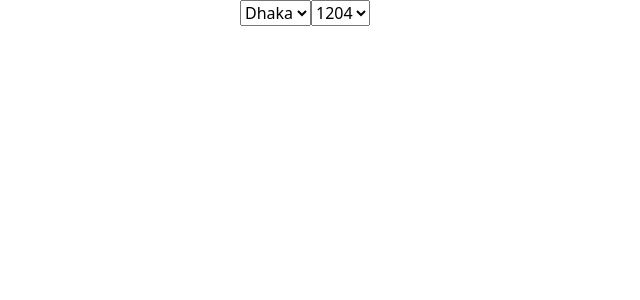
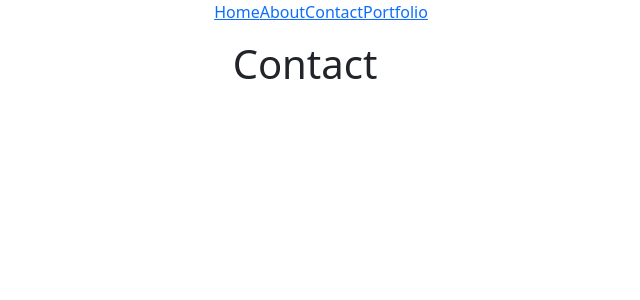
Before and after one commit to mithunbanerjee632/React-Js-Basic, a React (Create React App) app: page /contact in a window 1280 px wide. Shown: the top 300 px of the page, without its empty margins (335-975 px from the left). Built offline with nearby package versions, Linux system fonts and the light colour scheme.

Commit message:
react router

```diff
--- a/package.json
+++ b/package.json
@@ -9,6 +9,7 @@
     "bootstrap": "^5.1.3",
     "react": "^18.1.0",
     "react-dom": "^18.1.0",
+    "react-router-dom": "^6.3.0",
     "react-scripts": "5.0.1",
     "web-vitals": "^2.1.4"
   },
--- a/src/App.js
+++ b/src/App.js
@@ -19,13 +19,35 @@
 import Select from './Form/Select';
 import List from './Form/List';
 import JsonList from './Form/JsonList';
+import About from './pages/About';
+import Contact from './pages/Contact';
+import { Routes, Route, Link } from "react-router-dom";
+import Portfolio from './pages/Portfolio';
 
 function App() {
 
     return (
       <div className="App">
 
-           <JsonList/>
+      <div>
+                  <ul>
+                     <Link to="/">Home</Link>
+                     <Link to="/about">About</Link>
+                     <Link to="/contact">Contact</Link>
+                     <Link to="/portfolio">Portfolio</Link>
+                   </ul>
+                   </div>
+
+
+
+                   <Routes>
+
+                      <Route path="/about" element={<About/>} />
+                      <Route path="/contact" element={<Contact/>} />
+                      <Route path="/portfolio" element={<Portfolio/>} />
+
+
+                 </Routes>
        </div>
   );
 
--- a/src/Form/JsonList.js
+++ b/src/Form/JsonList.js
@@ -7,6 +7,15 @@
       {
         "city":"Dhaka",
         "zip":"1204"
+      },
+
+      {
+        "city":"Barishal",
+        "zip":"8240"
+      },
+      {
+        "city":"Sylhet",
+        "zip":"5000"
       }
 
     ];
--- /dev/null
+++ b/src/pages/About.js
@@ -0,0 +1,13 @@
+import React, { Component } from 'react';
+
+class About extends Component {
+  render() {
+    return (
+      <div>
+        <h1>About</h1>
+      </div>
+    );
+  }
+}
+
+export default About;
--- /dev/null
+++ b/src/pages/Contact.js
@@ -0,0 +1,13 @@
+import React, { Component } from 'react';
+
+class Contact extends Component {
+  render() {
+    return (
+      <div>
+        <h1>Contact</h1>
+      </div>
+    );
+  }
+}
+
+export default Contact;
--- /dev/null
+++ b/src/pages/Portfolio.js
@@ -0,0 +1,13 @@
+import React, { Component } from 'react';
+
+class Portfolio extends Component {
+  render() {
+    return (
+      <div>
+        <h1>Portfolio</h1>
+      </div>
+    );
+  }
+}
+
+export default Portfolio;
```
Also changed, not shown: src/index.js (+7 -0 lines), 1 other file (tests, documents, lock files or other folders).
